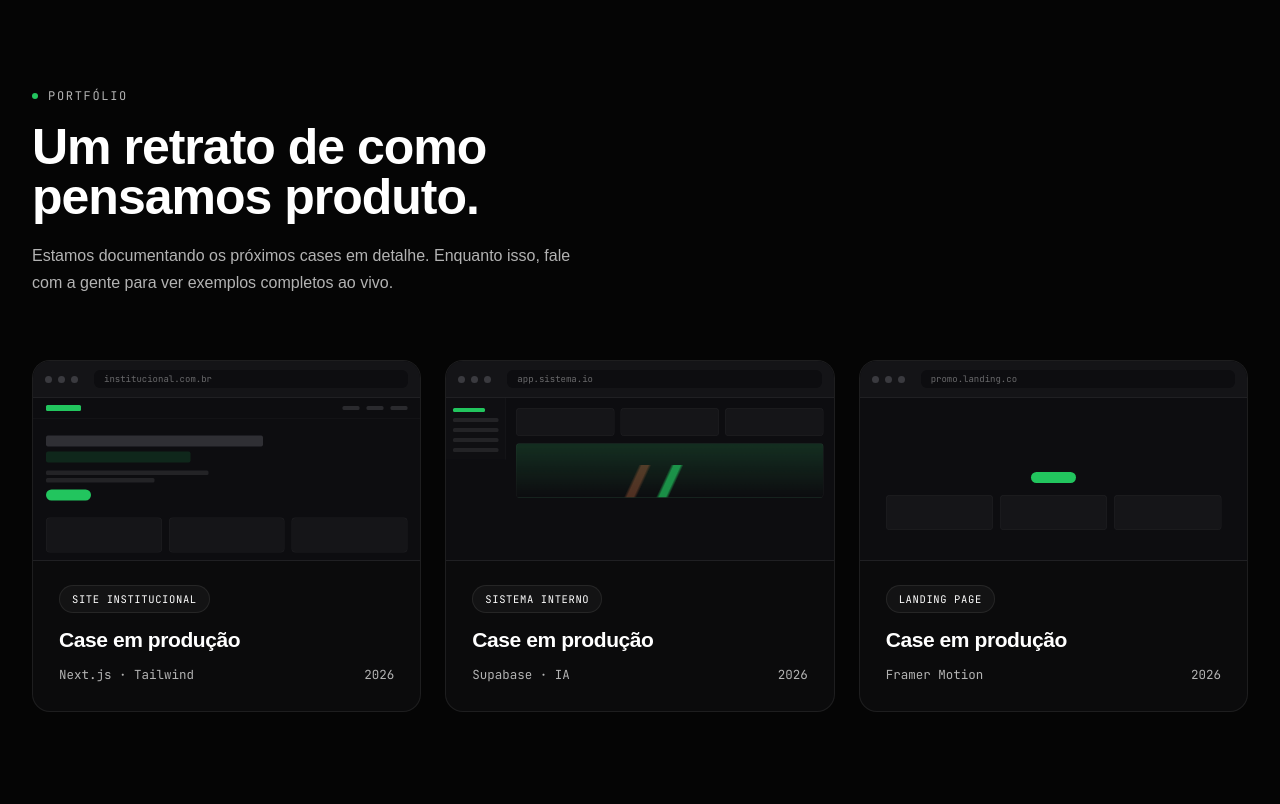
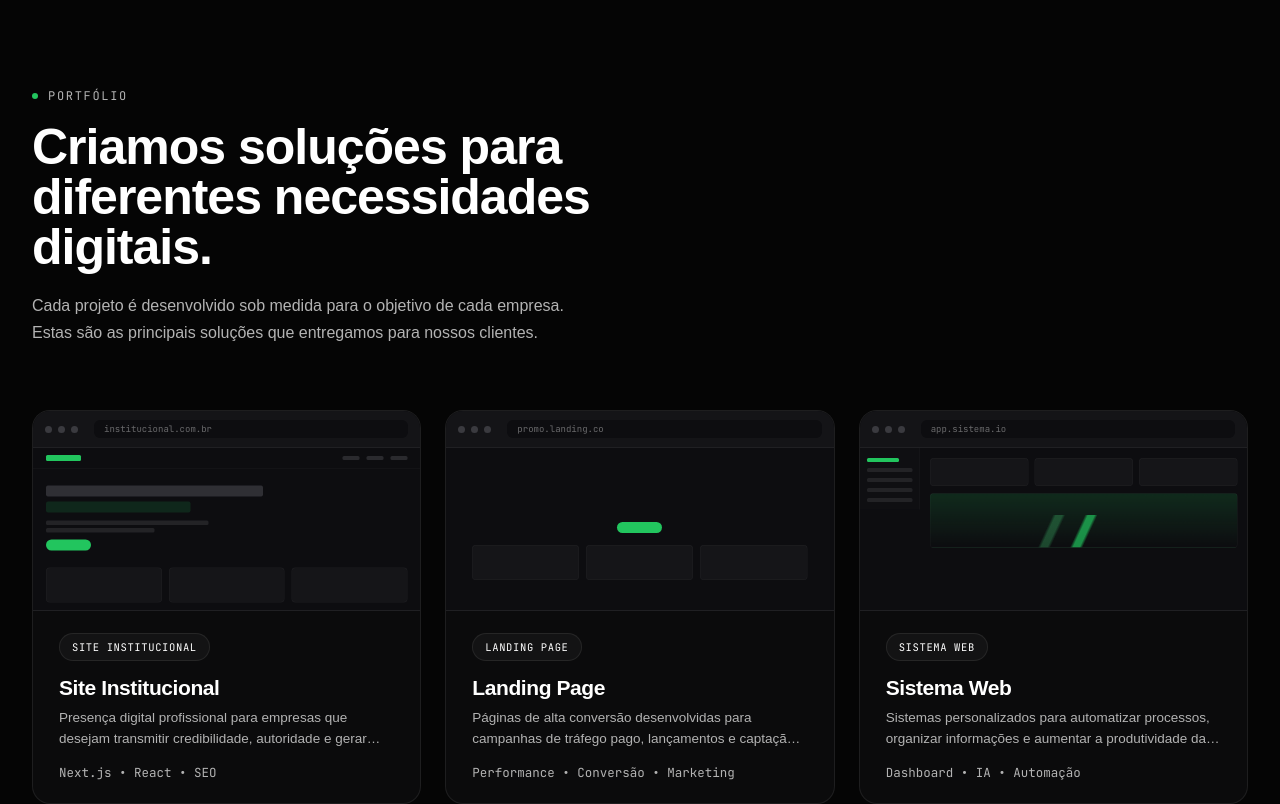
Before and after one commit to jadgameroficial-lab/jadweb, a Next.js app: page / in a window 1280 px wide. Shown: the part 4980-5784 px from the top of the page. Built offline with nearby package versions, Linux system fonts and the light colour scheme; a web font is replaced by a local one.

Commit message:
Add files via upload

```diff
--- a/app/globals.css
+++ b/app/globals.css
@@ -994,7 +994,7 @@ section {
 }
 .project-card:hover {
   transform: translateY(-6px);
-  border-color: rgba(58, 224, 122, 0.4);
+  border-color: rgba(34, 197, 94, 0.4);
 }
 .mockup-frame {
   position: relative;
@@ -1143,7 +1143,7 @@ section {
 .mockup-chart {
   height: 110px;
   border-radius: 8px;
-  background: linear-gradient(180deg, rgba(58, 224, 122, 0.16), transparent);
+  background: linear-gradient(180deg, rgba(34, 197, 94, 0.16), transparent);
   border: 1px solid var(--line-soft);
   position: relative;
   overflow: hidden;
@@ -1156,7 +1156,7 @@ section {
   bottom: 0;
   height: 60%;
   background: linear-gradient(115deg, transparent 48%, var(--orange) 49%, var(--orange) 51%, transparent 52%),
-    linear-gradient(115deg, transparent 38%, #ff8a5266 39%, #ff8a5266 41%, transparent 42%);
+    linear-gradient(115deg, transparent 38%, #4ade8066 39%, #4ade8066 41%, transparent 42%);
   opacity: 0.7;
 }
 .mockup-lp {
@@ -1178,7 +1178,7 @@ section {
 }
 
 .project-info {
-  padding: 24px 26px 28px;
+  padding: 22px 26px 22px;
 }
 .project-tag {
   display: inline-block;
@@ -1196,11 +1196,21 @@ section {
   font-size: 21px;
   font-weight: 600;
 }
+.project-desc {
+  margin-top: 10px;
+  font-size: 13.5px;
+  line-height: 1.55;
+  color: var(--ink-60);
+  display: -webkit-box;
+  -webkit-line-clamp: 2;
+  -webkit-box-orient: vertical;
+  overflow: hidden;
+}
 .project-info .p-foot {
   display: flex;
   justify-content: space-between;
   align-items: center;
-  margin-top: 16px;
+  margin-top: 14px;
 }
 .project-info .p-foot span {
   font-size: 12.5px;
--- a/components/Projetos.jsx
+++ b/components/Projetos.jsx
@@ -4,10 +4,10 @@ export default function Projetos() {
       <div className="container">
         <div className="section-head reveal">
           <div className="eyebrow">Portfólio</div>
-          <h2>Um retrato de como pensamos produto.</h2>
+          <h2>Criamos soluções para diferentes necessidades digitais.</h2>
           <p>
-            Estamos documentando os próximos cases em detalhe. Enquanto isso, fale com a gente para ver
-            exemplos completos ao vivo.
+            Cada projeto é desenvolvido sob medida para o objetivo de cada empresa. Estas são as principais
+            soluções que entregamos para nossos clientes.
           </p>
         </div>
         <div className="projects-grid reveal">
@@ -44,10 +44,47 @@ export default function Projetos() {
             </div>
             <div className="project-info">
               <span className="project-tag">Site institucional</span>
-              <h3>Case em produção</h3>
+              <h3>Site Institucional</h3>
+              <p className="project-desc">
+                Presença digital profissional para empresas que desejam transmitir credibilidade, autoridade e
+                gerar novos negócios.
+              </p>
               <div className="p-foot">
-                <span>Next.js · Tailwind</span>
-                <span>2026</span>
+                <span>Next.js • React • SEO</span>
+              </div>
+            </div>
+          </div>
+
+          <div className="project-card">
+            <div className="mockup-frame">
+              <div className="mockup-bar">
+                <i />
+                <i />
+                <i />
+                <span className="mockup-url">promo.landing.co</span>
+              </div>
+              <div className="mockup-body">
+                <div className="mockup-lp">
+                  <div className="mh-title" style={{ margin: "20px auto 12px" }} />
+                  <div className="mh-title2" style={{ margin: "0 auto 20px" }} />
+                  <div className="mockup-cta" />
+                  <div className="mockup-cards" style={{ marginTop: 24 }}>
+                    <div />
+                    <div />
+                    <div />
+                  </div>
+                </div>
+              </div>
+            </div>
+            <div className="project-info">
+              <span className="project-tag">Landing page</span>
+              <h3>Landing Page</h3>
+              <p className="project-desc">
+                Páginas de alta conversão desenvolvidas para campanhas de tráfego pago, lançamentos e captação
+                de leads.
+              </p>
+              <div className="p-foot">
+                <span>Performance • Conversão • Marketing</span>
               </div>
             </div>
           </div>
@@ -81,42 +118,14 @@ export default function Projetos() {
               </div>
             </div>
             <div className="project-info">
-              <span className="project-tag">Sistema interno</span>
-              <h3>Case em produção</h3>
+              <span className="project-tag">Sistema web</span>
+              <h3>Sistema Web</h3>
+              <p className="project-desc">
+                Sistemas personalizados para automatizar processos, organizar informações e aumentar a
+                produtividade da empresa.
+              </p>
               <div className="p-foot">
-                <span>Supabase · IA</span>
-                <span>2026</span>
-              </div>
-            </div>
-          </div>
-
-          <div className="project-card">
-            <div className="mockup-frame">
-              <div className="mockup-bar">
-                <i />
-                <i />
-                <i />
-                <span className="mockup-url">promo.landing.co</span>
-              </div>
-              <div className="mockup-body">
-                <div className="mockup-lp">
-                  <div className="mh-title" style={{ margin: "20px auto 12px" }} />
-                  <div className="mh-title2" style={{ margin: "0 auto 20px" }} />
-                  <div className="mockup-cta" />
-                  <div className="mockup-cards" style={{ marginTop: 24 }}>
-                    <div />
-                    <div />
-                    <div />
-                  </div>
-                </div>
-              </div>
-            </div>
-            <div className="project-info">
-              <span className="project-tag">Landing page</span>
-              <h3>Case em produção</h3>
-              <div className="p-foot">
-                <span>Framer Motion</span>
-                <span>2026</span>
+                <span>Dashboard • IA • Automação</span>
               </div>
             </div>
           </div>
```
